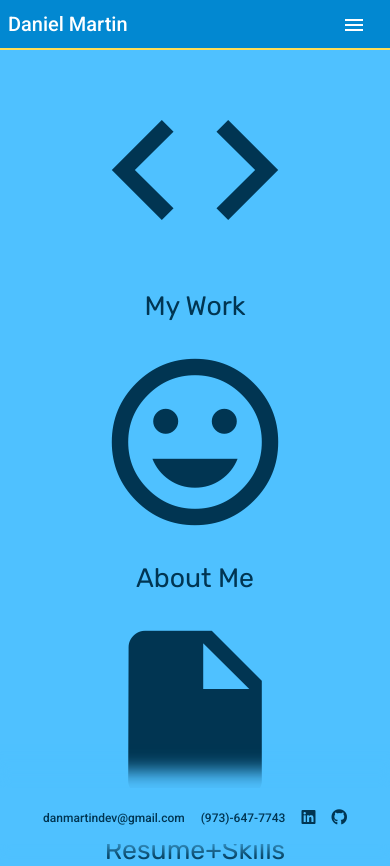
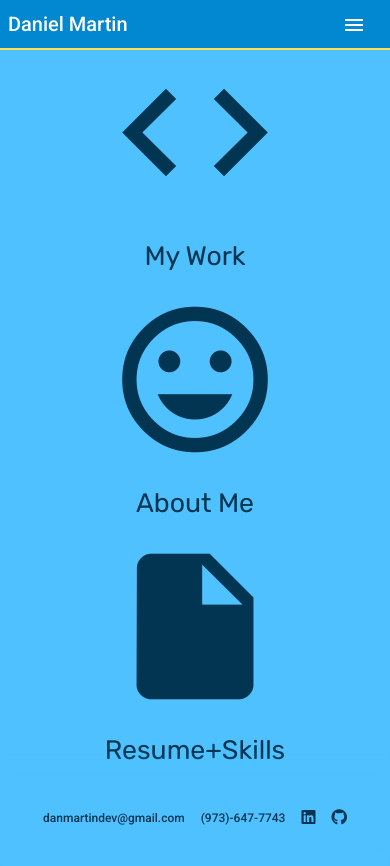
Before and after one commit to danmartindev/Portfolio, an Angular app: page /main in a window 390 px wide. After the commit the page ends 844 px from the top, so only its background shows below. Built offline with nearby package versions, Linux system fonts and the light colour scheme.

Commit message:
adjusted media query styles

```diff
--- a/src/app/main/main.component.scss
+++ b/src/app/main/main.component.scss
@@ -5,6 +5,10 @@
     height: 100%;
     display: flex;
     justify-content: center;
+
+    @include main{
+        height: auto;
+    }
 }
 
 .link-wrap{
@@ -33,11 +37,12 @@
 
     @include main{
         flex-direction: column;
-        margin-top: 50px;
+        margin-top: 25px;
         justify-content: flex-start;
+        padding-bottom: 75px;
         .link{
             i {
-                font-size: 200px;
+                font-size: 175px;
                 margin: 20px;
             }
         }
```
